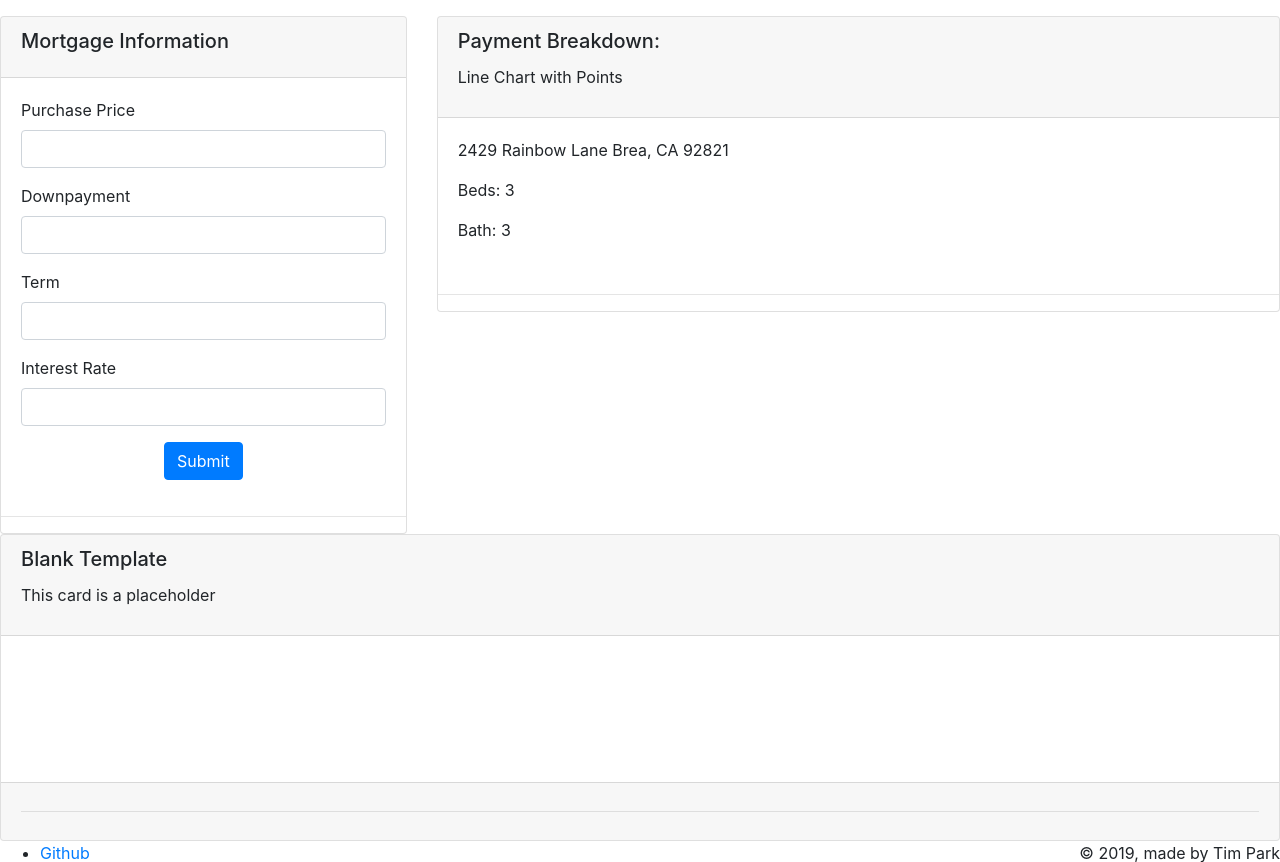
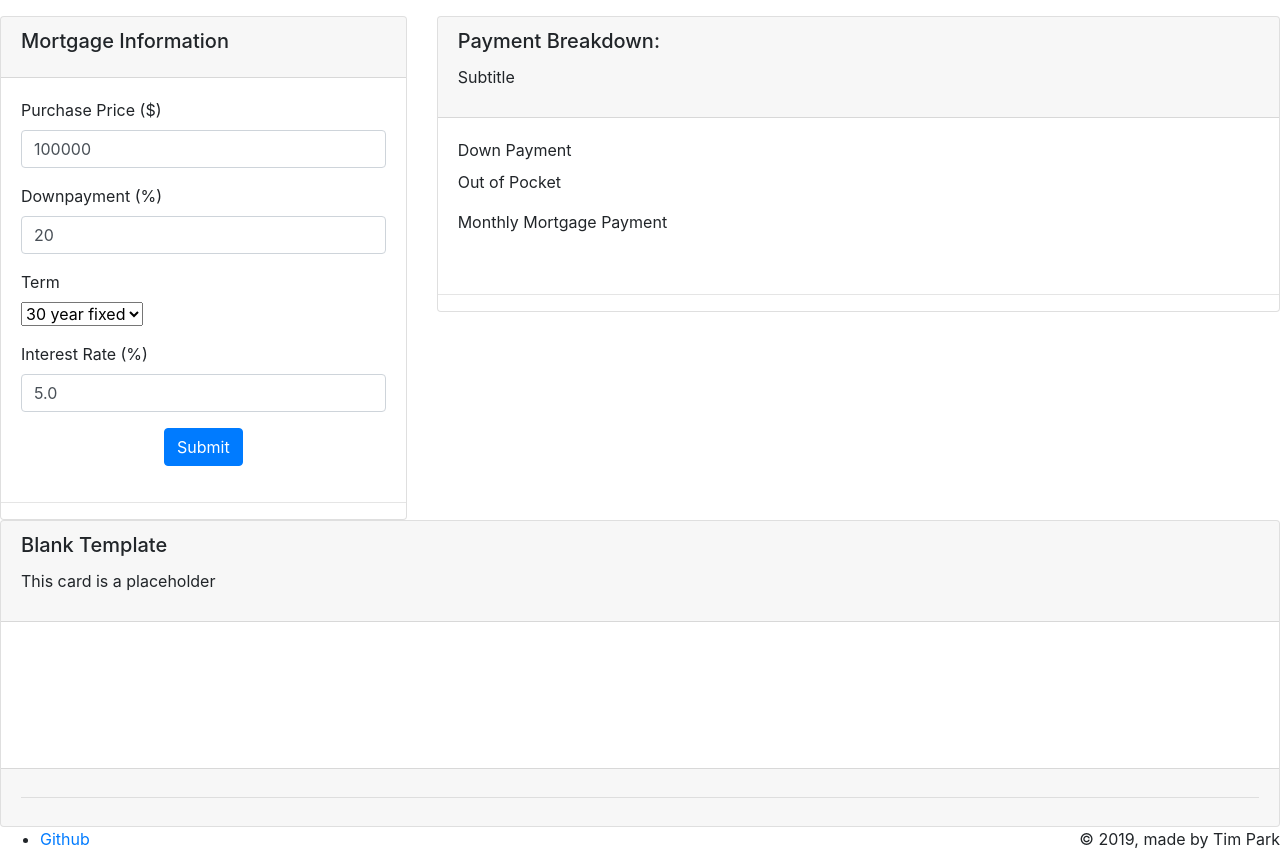
Before and after one commit to timpark0807/reinvestify, a Python web app: template realtoranalysis/templates/calculator.html in a window 1280 px wide. Shown: the part 72-934 px from the top of the page. Run offline with Jinja, Linux system fonts and the light colour scheme; the template is opened without the code that fills it, so the values that code supplies are empty; some libraries are stand-ins or nearby versions.

Commit message:
calculator html

```diff
--- a/realtoranalysis/templates/calculator.html
+++ b/realtoranalysis/templates/calculator.html
@@ -1,10 +1,17 @@
 {% extends "layout_paperdash.html" %}
 {% set active_page = "calculator" %}
+{% block content %}
 
-{% block content %}
+<head>
+    <script src="{{ url_for('static', filename='jquery.min.js') }}"></script>
+</head>
+<!--BEGIN ROW-->
 
     <div class="content">
         <div class="row">
+
+        <!--BEGIN MORTGAGE INPUT CARD-->
+
             <div class="col-md-4">
                 <div class="card ">
 
@@ -22,11 +29,12 @@
 
                     <div class="card-body">
                     <form>
+
                         <div class="row">
                             <div class="col-md-12">
-                                    <div class="form-group">
-                                        <label>Purchase Price</label>
-                                            <input type="text" class="form-control" name="inputprice">
+                                <div class="form-group ">
+                                    <label>Purchase Price ($)</label>
+                                    <input type="text" class="form-control" id="price_id" name="price" value="100000">
                                 </div>
                             </div>
                         </div>
@@ -34,8 +42,8 @@
                         <div class="row">
                             <div class="col-md-12">
                                 <div class="form-group">
-                                        <label>Downpayment</label>
-                                            <input type="text" class="form-control" name="inputdown">
+                                    <label>Downpayment (%)</label>
+                                    <input type="text" class="form-control" id="down_payment_id" value="20">
                                 </div>
                             </div>
                         </div>
@@ -44,20 +52,30 @@
                             <div class="col-md-12">
                                 <div class="form-group">
                                     <label>Term</label>
-                                            <input type="text" class="form-control" name="inputterm">
+                                    <br>
+                                    <select class="selectpicker" name="term_id" id="term_id" >
+                                        <option value="30">30 year fixed</option>
+                                        <option value="15">15 year fixed</option>
+                                    </select>
+                <script type="text/javascript">
+                    $('selectpicker').on('change', function() {
+                        alert( $(this).find(":selected").val() );
+                    });
+                </script>
+                                    <!--<input type="text" class="form-control" id="term_id" name="input_term" placeholder="30">-->
                                 </div>
                             </div>
                         </div>
 
+
                         <div class="row">
                             <div class="col-md-12">
                                 <div class="form-group">
-                                        <label>Interest Rate</label>
-                                            <input type="text" class="form-control" name="inputrate">
+                                    <label>Interest Rate (%)</label>
+                                    <input type="text" class="form-control" id="interest_rate_id" name="input_interest_rate" value="5.0">
                                 </div>
                             </div>
                         </div>
-
 
                         <div class="row">
                             <div class="update ml-auto mr-auto">
@@ -74,32 +92,39 @@
                 </div>
             </div>
 
+        <!--END MORTGAGE INPUT CARD-->
 
 
 
+        <!--BEGIN MORTGAGE OUTPUT CARD -->
+
+            <div class="col-md-8">
+                <div class="card">
+
+                    <div class="card-header">
+                        <h5 class="card-title">Payment Breakdown:</h5>
+                        <p class="card-category">Subtitle</p>
+                    </div>
+
+                    <div class="card-body ">
+
+                    <label>Down Payment</label>
+                    <p id="down_payment_output">Out of Pocket</p>
+
+                    <label>Monthly Mortgage Payment</label>
+                    <p id="mortgage_payment_output"></p>
+
+                    </div>
+                    <hr/>
+
+                </div>
+            </div>
+
+        <!--END MORTGAGE OUTPUT CARD -->
+        </div>
+    </div>
+<!--END ROW-->
 
 
 
-          <div class="col-md-8">
-            <div class="card">
-              <div class="card-header">
-                <h5 class="card-title">Payment Breakdown:</h5>
-                <p class="card-category">Line Chart with Points</p>
-              </div>
-              <div class="card-body ">
-
-
-               <p class="address">2429 Rainbow Lane Brea, CA 92821</p>
-               <p class="bed">Beds: 3</p>
-               <p class="bath">Bath: 3</p>
-              </div>
-                <hr/>
-            </div>
-          </div>
-      </div>
-      </div>
-
-    </div>       </div>
-
-
 {% endblock content %}
```
Lines whose indentation alone changed are shown as unchanged.
